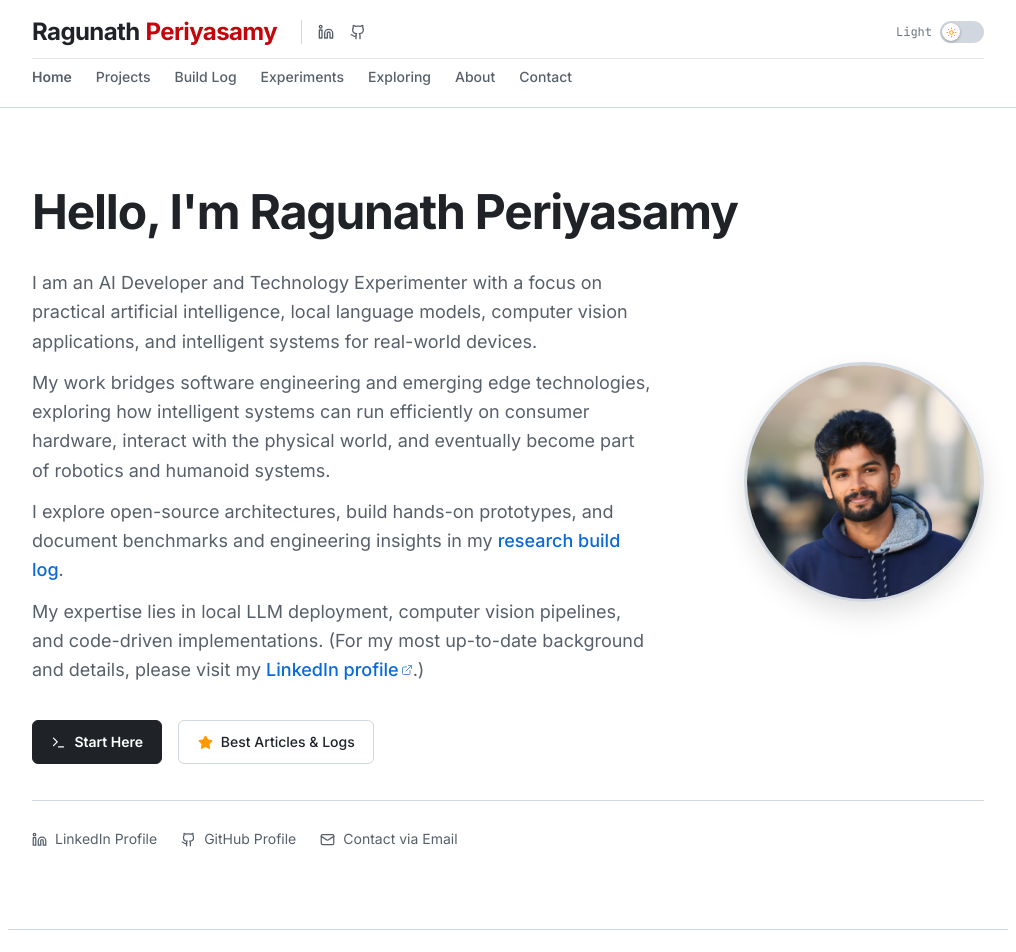
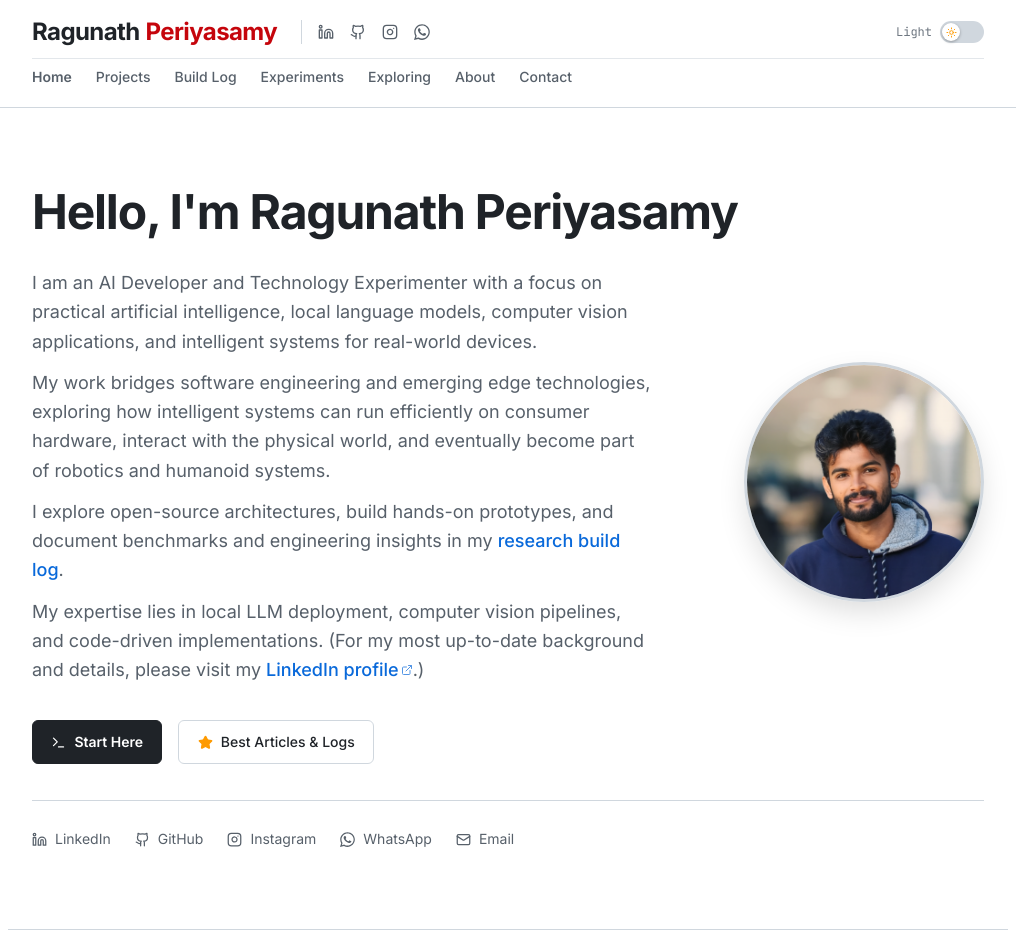
Before and after one commit to robomiracle-covai/portfolio, a React (Vite) app: page / in a window 1280 px wide. Shown: the top 952 px of the page, without its empty margins (132-1148 px from the left). Built offline with nearby package versions, Linux system fonts and the light colour scheme.

Commit message:
Add Instagram (@ragunath_4) and WhatsApp (+91 91594 13234) social links and contact details

```diff
--- a/src/components/Contact.tsx
+++ b/src/components/Contact.tsx
@@ -1,13 +1,15 @@
 import React, { useState } from 'react';
 import { Mail, Check, MessageSquare, ArrowUpRight } from 'lucide-react';
 import { PERSONAL_INFO, SOCIAL_LINKS } from '../data/portfolioData';
-import { GithubIcon, LinkedinIcon } from './Icons';
+import { GithubIcon, LinkedinIcon, InstagramIcon, WhatsAppIcon } from './Icons';
 
 export const Contact: React.FC = () => {
   const [copied, setCopied] = useState(false);
 
   const linkedinLink = SOCIAL_LINKS.find((s) => s.platform === 'LinkedIn')?.url || '#';
   const githubLink = SOCIAL_LINKS.find((s) => s.platform === 'GitHub')?.url || '#';
+  const instagramLink = SOCIAL_LINKS.find((s) => s.platform === 'Instagram')?.url || '#';
+  const whatsappLink = SOCIAL_LINKS.find((s) => s.platform === 'WhatsApp')?.url || '#';
   const emailAddress = PERSONAL_INFO.email;
 
   const handleCopyEmail = () => {
@@ -57,6 +59,32 @@ export const Contact: React.FC = () => {
               <ArrowUpRight size={14} className="opacity-70 ml-1" />
             </a>
 
+            {whatsappLink !== '#' && (
+              <a
+                href={whatsappLink}
+                target="_blank"
+                rel="noopener noreferrer"
+                className="btn-secondary contact-btn"
+              >
+                <WhatsAppIcon size={18} />
+                <span>WhatsApp</span>
+                <ArrowUpRight size={14} className="opacity-70 ml-1" />
+              </a>
+            )}
+
+            {instagramLink !== '#' && (
+              <a
+                href={instagramLink}
+                target="_blank"
+                rel="noopener noreferrer"
+                className="btn-secondary contact-btn"
+              >
+                <InstagramIcon size={18} />
+                <span>Instagram</span>
+                <ArrowUpRight size={14} className="opacity-70 ml-1" />
+              </a>
+            )}
+
             <button
               onClick={handleCopyEmail}
               className="btn-secondary contact-btn cursor-pointer relative"
@@ -67,12 +95,30 @@ export const Contact: React.FC = () => {
             </button>
           </div>
 
-          {/* Email Address Display */}
+          {/* Email & Contact Details Display */}
           <div className="contact-email-box">
-            <span className="contact-email-label block">Direct Address:</span>
-            <code className="contact-email-code select-all">
-              {emailAddress}
-            </code>
+            <span className="contact-email-label block">Direct Details:</span>
+            <div className="flex flex-wrap items-center justify-center gap-2.5">
+              <code className="contact-email-code select-all">
+                {emailAddress}
+              </code>
+              <a
+                href={whatsappLink}
+                target="_blank"
+                rel="noopener noreferrer"
+                className="contact-email-code hover:border-[var(--border-strong)] transition-colors flex items-center gap-1.5"
+              >
+                <span>WhatsApp: {PERSONAL_INFO.phone}</span>
+              </a>
+              <a
+                href={instagramLink}
+                target="_blank"
+                rel="noopener noreferrer"
+                className="contact-email-code hover:border-[var(--border-strong)] transition-colors flex items-center gap-1.5"
+              >
+                <span>Instagram: @ragunath_4</span>
+              </a>
+            </div>
           </div>
         </div>
       </div>
--- a/src/components/Footer.tsx
+++ b/src/components/Footer.tsx
@@ -1,11 +1,13 @@
 import React from 'react';
 import { ArrowUp } from 'lucide-react';
 import { PERSONAL_INFO, SOCIAL_LINKS } from '../data/portfolioData';
-import { GithubIcon, LinkedinIcon } from './Icons';
+import { GithubIcon, LinkedinIcon, InstagramIcon, WhatsAppIcon } from './Icons';
 
 export const Footer: React.FC = () => {
   const githubLink = SOCIAL_LINKS.find((s) => s.platform === 'GitHub')?.url || '#';
   const linkedinLink = SOCIAL_LINKS.find((s) => s.platform === 'LinkedIn')?.url || '#';
+  const instagramLink = SOCIAL_LINKS.find((s) => s.platform === 'Instagram')?.url || '#';
+  const whatsappLink = SOCIAL_LINKS.find((s) => s.platform === 'WhatsApp')?.url || '#';
 
   const scrollToTop = () => {
     window.scrollTo({ top: 0, behavior: 'smooth' });
@@ -28,7 +30,7 @@ export const Footer: React.FC = () => {
         </div>
 
         {/* Links & Back to Top */}
-        <div className="flex items-center gap-6">
+        <div className="flex flex-wrap items-center gap-4 sm:gap-6">
           <a
             href={githubLink}
             target="_blank"
@@ -51,6 +53,32 @@ export const Footer: React.FC = () => {
             <span>LinkedIn</span>
           </a>
 
+          {instagramLink !== '#' && (
+            <a
+              href={instagramLink}
+              target="_blank"
+              rel="noopener noreferrer"
+              className="hover:text-[var(--text-primary)] transition-colors flex items-center gap-1.5 text-xs font-mono"
+              aria-label="Instagram Profile"
+            >
+              <InstagramIcon size={14} />
+              <span>Instagram</span>
+            </a>
+          )}
+
+          {whatsappLink !== '#' && (
+            <a
+              href={whatsappLink}
+              target="_blank"
+              rel="noopener noreferrer"
+              className="hover:text-[var(--text-primary)] transition-colors flex items-center gap-1.5 text-xs font-mono"
+              aria-label="WhatsApp"
+            >
+              <WhatsAppIcon size={14} />
+              <span>WhatsApp</span>
+            </a>
+          )}
+
           <button
             onClick={scrollToTop}
             className="p-2 rounded-full border border-[var(--border-subtle)] hover:border-[var(--border-strong)] hover:bg-[var(--bg-subtle)] text-[var(--text-secondary)] hover:text-[var(--text-primary)] transition-all cursor-pointer"
--- a/src/components/Header.tsx
+++ b/src/components/Header.tsx
@@ -2,7 +2,7 @@ import React, { useState, useEffect } from 'react';
 import { Sun, Moon, Menu, X } from 'lucide-react';
 import { SOCIAL_LINKS } from '../data/portfolioData';
 import type { Theme } from '../utils/theme';
-import { GithubIcon, LinkedinIcon } from './Icons';
+import { GithubIcon, LinkedinIcon, InstagramIcon, WhatsAppIcon } from './Icons';
 
 interface HeaderProps {
   theme: Theme;
@@ -37,6 +37,8 @@ export const Header: React.FC<HeaderProps> = ({ theme, onToggleTheme }) => {
 
   const githubLink = SOCIAL_LINKS.find(s => s.platform === 'GitHub')?.url || '#';
   const linkedinLink = SOCIAL_LINKS.find(s => s.platform === 'LinkedIn')?.url || '#';
+  const instagramLink = SOCIAL_LINKS.find(s => s.platform === 'Instagram')?.url || '#';
+  const whatsappLink = SOCIAL_LINKS.find(s => s.platform === 'WhatsApp')?.url || '#';
 
   return (
     <header
@@ -81,6 +83,30 @@ export const Header: React.FC<HeaderProps> = ({ theme, onToggleTheme }) => {
               >
                 <GithubIcon size={16} />
               </a>
+              {instagramLink !== '#' && (
+                <a
+                  href={instagramLink}
+                  target="_blank"
+                  rel="noopener noreferrer"
+                  className="text-[var(--text-secondary)] hover:text-[var(--text-primary)] transition-colors p-1"
+                  aria-label="Instagram Profile"
+                  title="Instagram Profile"
+                >
+                  <InstagramIcon size={16} />
+                </a>
+              )}
+              {whatsappLink !== '#' && (
+                <a
+                  href={whatsappLink}
+                  target="_blank"
+                  rel="noopener noreferrer"
+                  className="text-[var(--text-secondary)] hover:text-[var(--text-primary)] transition-colors p-1"
+                  aria-label="WhatsApp"
+                  title="WhatsApp"
+                >
+                  <WhatsAppIcon size={16} />
+                </a>
+              )}
             </div>
           </div>
 
@@ -177,6 +203,28 @@ export const Header: React.FC<HeaderProps> = ({ theme, onToggleTheme }) => {
               >
                 <GithubIcon size={18} />
               </a>
+              {instagramLink !== '#' && (
+                <a
+                  href={instagramLink}
+                  target="_blank"
+                  rel="noopener noreferrer"
+                  className="text-[var(--text-secondary)] hover:text-[var(--text-primary)]"
+                  aria-label="Instagram"
+                >
+                  <InstagramIcon size={18} />
+                </a>
+              )}
+              {whatsappLink !== '#' && (
+                <a
+                  href={whatsappLink}
+                  target="_blank"
+                  rel="noopener noreferrer"
+                  className="text-[var(--text-secondary)] hover:text-[var(--text-primary)]"
+                  aria-label="WhatsApp"
+                >
+                  <WhatsAppIcon size={18} />
+                </a>
+              )}
             </div>
           </div>
         </div>
--- a/src/components/Hero.tsx
+++ b/src/components/Hero.tsx
@@ -1,11 +1,13 @@
 import React from 'react';
 import { Mail, Terminal, Star, ExternalLink } from 'lucide-react';
 import { SOCIAL_LINKS } from '../data/portfolioData';
-import { GithubIcon, LinkedinIcon } from './Icons';
+import { GithubIcon, LinkedinIcon, InstagramIcon, WhatsAppIcon } from './Icons';
 
 export const Hero: React.FC = () => {
   const githubLink = SOCIAL_LINKS.find((s) => s.platform === 'GitHub')?.url || '#';
   const linkedinLink = SOCIAL_LINKS.find((s) => s.platform === 'LinkedIn')?.url || '#';
+  const instagramLink = SOCIAL_LINKS.find((s) => s.platform === 'Instagram')?.url || '#';
+  const whatsappLink = SOCIAL_LINKS.find((s) => s.platform === 'WhatsApp')?.url || '#';
   const emailLink = SOCIAL_LINKS.find((s) => s.platform === 'Email')?.url || '#';
 
   return (
@@ -83,7 +85,7 @@ export const Hero: React.FC = () => {
             className="flex items-center gap-2 text-sm text-[var(--text-secondary)] hover:text-[var(--text-primary)] transition-colors group"
           >
             <LinkedinIcon size={15} />
-            <span className="group-hover:underline">LinkedIn Profile</span>
+            <span className="group-hover:underline">LinkedIn</span>
           </a>
 
           <a
@@ -93,15 +95,39 @@ export const Hero: React.FC = () => {
             className="flex items-center gap-2 text-sm text-[var(--text-secondary)] hover:text-[var(--text-primary)] transition-colors group"
           >
             <GithubIcon size={15} />
-            <span className="group-hover:underline">GitHub Profile</span>
+            <span className="group-hover:underline">GitHub</span>
           </a>
+
+          {instagramLink !== '#' && (
+            <a
+              href={instagramLink}
+              target="_blank"
+              rel="noopener noreferrer"
+              className="flex items-center gap-2 text-sm text-[var(--text-secondary)] hover:text-[var(--text-primary)] transition-colors group"
+            >
+              <InstagramIcon size={15} />
+              <span className="group-hover:underline">Instagram</span>
+            </a>
+          )}
+
+          {whatsappLink !== '#' && (
+            <a
+              href={whatsappLink}
+              target="_blank"
+              rel="noopener noreferrer"
+              className="flex items-center gap-2 text-sm text-[var(--text-secondary)] hover:text-[var(--text-primary)] transition-colors group"
+            >
+              <WhatsAppIcon size={15} />
+              <span className="group-hover:underline">WhatsApp</span>
+            </a>
+          )}
 
           <a
             href={emailLink}
             className="flex items-center gap-2 text-sm text-[var(--text-secondary)] hover:text-[var(--text-primary)] transition-colors group"
           >
             <Mail size={15} />
-            <span className="group-hover:underline">Contact via Email</span>
+            <span className="group-hover:underline">Email</span>
           </a>
         </div>
       </div>
--- a/src/components/Icons.tsx
+++ b/src/components/Icons.tsx
@@ -34,3 +34,33 @@ export const LinkedinIcon: React.FC<{ size?: number; className?: string }> = ({
     <circle cx="4" cy="4" r="2" />
   </svg>
 );
+
+export const InstagramIcon: React.FC<{ size?: number; className?: string }> = ({ size = 18, className = '' }) => (
+  <svg
+    width={size}
+    height={size}
+    viewBox="0 0 24 24"
+    fill="none"
+    stroke="currentColor"
+    strokeWidth="2"
+    strokeLinecap="round"
+    strokeLinejoin="round"
+    className={className}
+  >
+    <rect width="20" height="20" x="2" y="2" rx="5" ry="5" />
+    <path d="M16 11.37A4 4 0 1 1 12.63 8 4 4 0 0 1 16 11.37z" />
+    <line x1="17.5" x2="17.51" y1="6.5" y2="6.5" />
+  </svg>
+);
+
+export const WhatsAppIcon: React.FC<{ size?: number; className?: string }> = ({ size = 18, className = '' }) => (
+  <svg
+    width={size}
+    height={size}
+    viewBox="0 0 24 24"
+    fill="currentColor"
+    className={className}
+  >
+    <path d="M17.472 14.382c-.301-.15-1.78-.878-2.056-.978-.276-.1-.476-.15-.677.15-.201.3-.778.978-.953 1.179-.175.2-.351.226-.652.075-.301-.15-1.272-.469-2.423-1.496-.896-.799-1.501-1.786-1.677-2.087-.175-.301-.019-.464.132-.614.136-.135.301-.351.451-.527.15-.175.201-.301.301-.501.101-.2.05-.376-.025-.526-.075-.15-.677-1.632-.928-2.235-.245-.588-.493-.508-.677-.518-.175-.008-.376-.01-.577-.01-.201 0-.527.075-.803.376-.276.301-1.053 1.028-1.053 2.508 0 1.48 1.079 2.909 1.229 3.109.15.2 2.122 3.24 5.14 4.544.718.31 1.279.495 1.716.634.721.23 1.378.197 1.897.12.579-.087 1.78-.727 2.03-1.43.251-.703.251-1.305.176-1.43-.076-.126-.276-.201-.577-.351zM12.042 21.72a9.7 9.7 0 0 1-4.947-1.353l-.354-.21-3.676.964.981-3.583-.23-.367a9.68 9.68 0 0 1-1.483-5.184c0-5.36 4.364-9.724 9.727-9.724 2.599 0 5.043 1.012 6.88 2.85 1.838 1.838 2.85 4.282 2.85 6.884 0 5.362-4.365 9.727-9.728 9.727zm8.268-18.006A11.63 11.63 0 0 0 12.042.31c-6.438 0-11.678 5.24-11.678 11.679 0 2.058.537 4.068 1.558 5.841L0 24l6.335-1.662a11.63 11.63 0 0 0 5.707 1.484h.005c6.437 0 11.676-5.24 11.676-11.68 0-3.12-1.215-6.054-3.413-8.252z" />
+  </svg>
+);
--- a/src/data/portfolioData.ts
+++ b/src/data/portfolioData.ts
@@ -9,6 +9,9 @@ export const PERSONAL_INFO = {
   description: "I explore and build practical AI systems, local language models, computer vision applications, and intelligent technologies for real-world devices.",
   identityStatement: "I explore emerging technologies and turn ideas into working prototypes.",
   email: "raguanth.prof@gmail.com",
+  phone: "+91 91594 13234",
+  whatsapp: "https://wa.me/919159413234",
+  instagram: "https://www.instagram.com/ragunath_4",
   location: "On-device AI & Robotics Lab",
   philosophy: {
     quote: "Explore. Build. Experiment. Learn.",
@@ -36,6 +39,18 @@ export const SOCIAL_LINKS: SocialLink[] = [
     url: "https://www.linkedin.com/in/ragunathmp",
     icon: "linkedin",
     handle: "ragunathmp"
+  },
+  {
+    platform: "Instagram",
+    url: "https://www.instagram.com/ragunath_4",
+    icon: "instagram",
+    handle: "ragunath_4"
+  },
+  {
+    platform: "WhatsApp",
+    url: "https://wa.me/919159413234",
+    icon: "whatsapp",
+    handle: "+91 91594 13234"
   },
   {
     platform: "Email",
```
